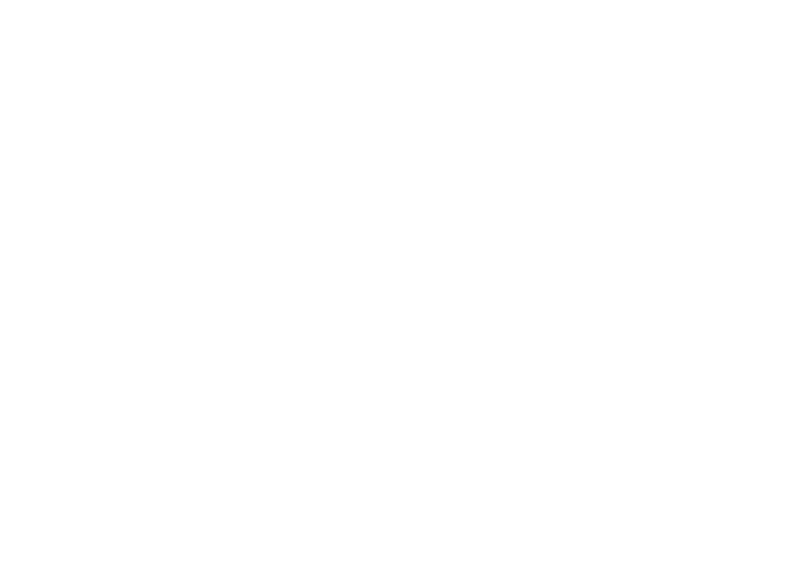
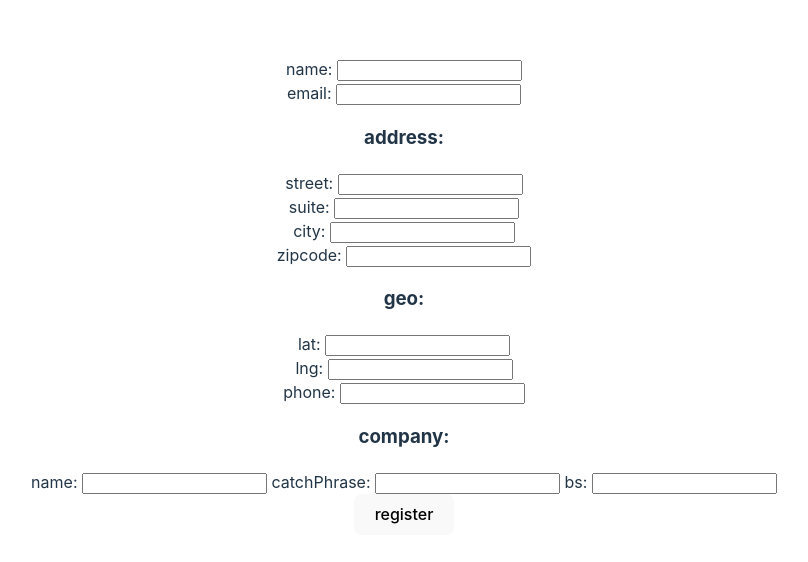
Before and after one commit to shoshgr/json-server, a React (Vite) app in the folder app/sariShoshana/: page /register/details in a window 1280 px wide. Before the commit this address had no page. Shown: the part 104-666 px from the top of the page, without its empty margins (236-1044 px from the left). Built offline with nearby package versions, Linux system fonts and the light colour scheme.

Commit message:
רק שיניתי תקישור של userDetailes לויודעת אם נכון ככה???

```diff
--- a/app/sariShoshana/src/App.jsx
+++ b/app/sariShoshana/src/App.jsx
@@ -17,7 +17,7 @@ function App() {
       <Route path="/" element={<Navigate to="/login" />} />
       <Route path="/login" element={<Login />} />
       <Route path="/register" element={<Register />} />
-      <Route path="/details" element={<UserDetails />} />
+      <Route path="/register/details" element={<UserDetails />} />
       <Route path="/home" element={<Home />} />
     </Routes>
   </Router>
--- a/app/sariShoshana/src/components/Register.jsx
+++ b/app/sariShoshana/src/components/Register.jsx
@@ -15,7 +15,7 @@ const Register = () => {
                     navigate("/login");
                 }
                 else
-                    navigate("/details")
+                    navigate("/register/details")
             })
     }
 
@@ -47,8 +47,8 @@ const Register = () => {
                 <label htmlFor="verify_password">verify password: </label>
                 <input type='text' id='verify_password' required />
                 <br />
+                <h3>{message}</h3>
                 <button type="submit"> register</button>
-                <h3>{message}</h3>
             </form>
             <button onClick={() => { navigate("/login") }} > login</button>
         </>
--- a/app/sariShoshana/src/components/UserDetails.jsx
+++ b/app/sariShoshana/src/components/UserDetails.jsx
@@ -46,7 +46,7 @@ const UserDetails = () => {
                 <label htmlFor="bs"> bs: </label>
                 <input type='text' id='bs' />
                 <br />
-                <button type="submit"> register</button>
+                <button type="submit">register </button>
             </form>
         </>
     );
```
